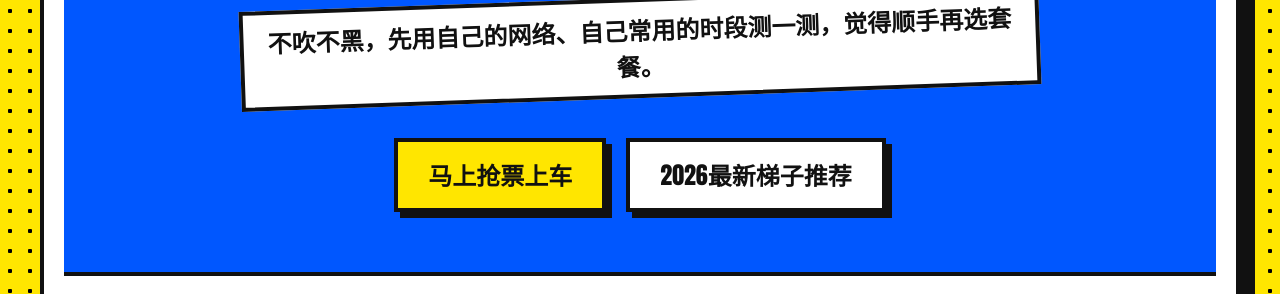
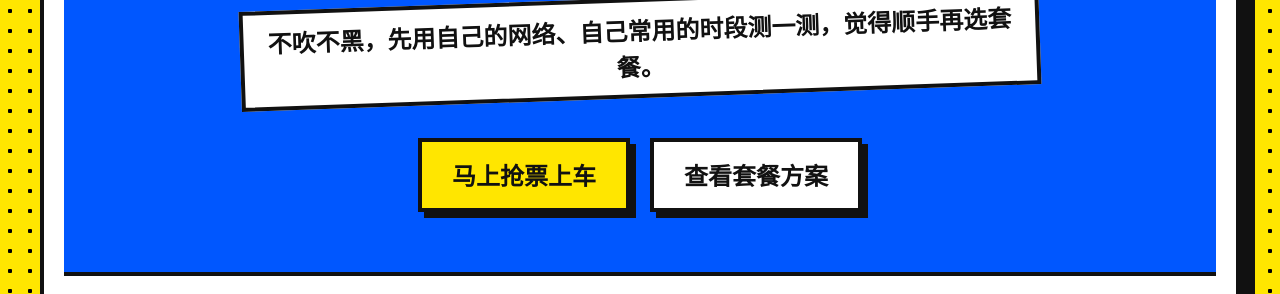
Before and after one commit to 9jacky9/mmyun.shop, a plain HTML site: page index.html in a window 1280 px wide. Shown: the part 339-633 px from the top of the page. Drawn offline with Linux system fonts and the light colour scheme.

Commit message:
Update hero ladder button to pricing section anchor

```diff
--- a/index.html
+++ b/index.html
@@ -113,7 +113,7 @@
       <p>不吹不黑，先用自己的网络、自己常用的时段测一测，觉得顺手再选套餐。</p>
       <div class="btn-wrap">
         <a href="https://ww012.twilightaff.com/#/?code=A56DH1Af" class="btn btn-buy" rel="nofollow" target="_blank">马上抢票上车</a>
-        <a href="https://dajichang.mom/" class="btn btn-seo" target="_blank">2026最新梯子推荐</a>
+        <a href="#pricing" class="btn btn-seo">查看套餐方案</a>
       </div>
     </div>
 
```
